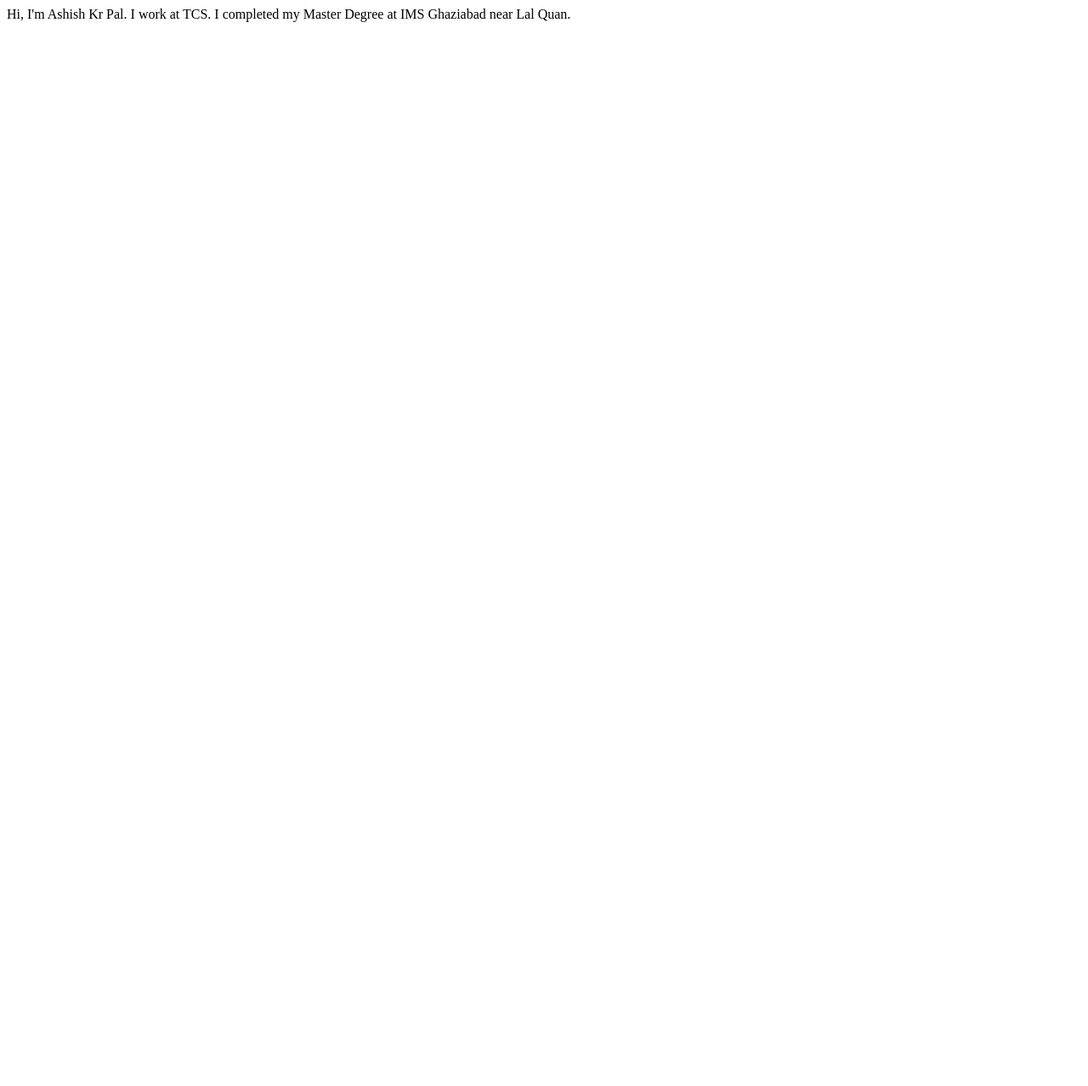
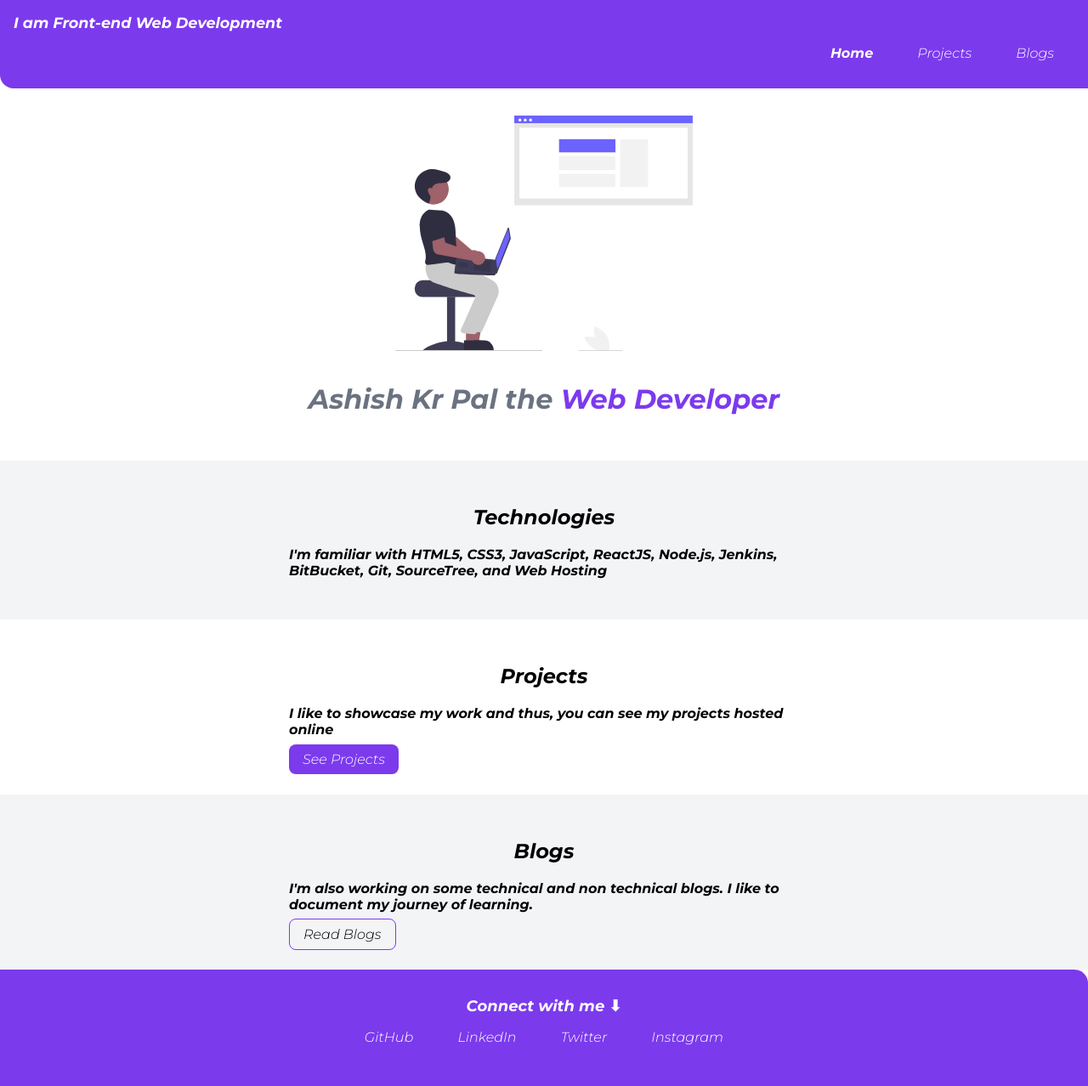
Before and after one commit to palkrashish/Ashish-Kr-Pal---site, a plain HTML site: page index.html in a window 1280 px wide. Shown: the whole page at 85% size. Before the commit the page ends 800 px from the top, so only its background shows below. Drawn offline with Linux system fonts and the light colour scheme.

Commit message:
initial commit
working on my portfolio

```diff
--- a/index.html
+++ b/index.html
@@ -1,14 +1,80 @@
 <!DOCTYPE html>
 <html lang="en">
+
 <head>
-    <meta charset="UTF-8">
-    <meta http-equiv="X-UA-Compatible" content="IE=edge">
-    <meta name="viewport" content="width=device-width, initial-scale=1.0">
-    <title>Ashish Kr Pal</title>
+  <meta charset="UTF-8">
+  <meta http-equiv="X-UA-Compatible" content="IE=edge">
+  <meta name="viewport" content="width=device-width, initial-scale=1.0">
+  <title>Home | Ashish Kr Pal</title>
+  <link rel="stylesheet" href="styles.css">
 </head>
+
 <body>
+  <nav class="navigation container">
+    <div class="nav-brand">I am Front-end Web Development</div>
+    <ul class="list non-bullet: nav-pills">
+      <li class="list-item-inline">
+        <a class="link link-active" href="/">Home</a>
+      </li>
+      <li class="list-item-inline">
+        <a class="link" href="/projects.html">Projects</a>
+      </li>
+      <li class="list-item-inline">
+        <a class="link" href="/blogs.html">Blogs</a>
+      </li>
+    </ul>
+  </nav>
 
-    Hi, I'm Ashish Kr Pal. I work at TCS. I completed my Master Degree at IMS Ghaziabad near Lal Quan.
+  <header class="hero">
+    <img class="hero-img" src="images/hero.svg" />
+    <h1 class="hero-heading">Ashish Kr Pal the <span class="heading-inverted">Web Developer</span> </h1>
+  </header>
+
+
+  <section class="section ow">
+    <div class="container container-center">
+      <h1>Technologies </h1>
+      <p> <strong>I'm familiar with HTML5, CSS3, JavaScript, ReactJS, Node.js, Jenkins, BitBucket, Git, SourceTree, and
+          Web Hosting</strong> </p>
+    </div>
+
+  </section>
+
+  <section class="section">
+    <div class="container container-center">
+      <h1> Projects </h1>
+      <p> <strong>I like to showcase my work and thus, you can see my projects hosted online</strong> </p>
+      <a class="link link-primary" href="/projects.html"> See Projects </a>
+    </div>
+
+  </section>
+
+  <section class="section ow">
+    <div class="container container-center">
+      <h1>Blogs </h1>
+      <p> <strong>I'm also working on some technical and non technical blogs. I like to document my journey of
+          learning.</strong> </p>
+      <a class="link link-secondary" href="/blogs.html"> Read Blogs </a>
+    </div>
+
+  </section>
+
+  <footer class="footer">
+    <div class="footer-header">Connect with me ⬇ </div>
+    <ul class="social-link non-bullet">
+      <li class="list-item-inline"> <a class="link " href="https://github.com/palkrashish" target="_blank">GitHub </a>
+      </li>
+      <li class="list-item-inline"><a class="link " href="https://www.linkedin.com/in/palkrashish/"
+          target="_blank">LinkedIn</a></li>
+      <li class="list-item-inline"><a class="link " href="https://twitter.com/palkrashish" target="_blank">Twitter</a>
+      </li>
+      <li class="list-item-inline"><a class="link " href="https://www.instagram.com/palkrashish"
+          target="_blank">Instagram</a></li>
+    </ul>
+
+  </footer>
+
 
 </body>
+
 </html>
--- /dev/null
+++ b/styles.css
@@ -0,0 +1,174 @@
+@import url('https://fonts.googleapis.com/css2?family=Montserrat:ital,wght@1,300;1,700&family=Open+Sans:wght@300&family=Roboto+Mono&display=swap');
+
+*/:root {
+    --primary-color: #7C3AED;
+    --off-white: #F3F4F6;
+    --dark-grey: #6B7280;
+
+}
+
+hr {
+    margin: 2rem 0rem;
+}
+
+body {
+    font-family: 'Montserrat', sans-serif;
+    margin: 0px;
+}
+
+/* space */
+
+.margin-md {
+    margin: 2rem;
+}
+
+/** container **/
+
+.container {
+    padding: 0rem 1rem;
+}
+
+.container-center {
+    max-width: 600px;
+    margin: auto;
+
+}
+
+/* links */
+
+.link {
+    box-sizing: border-box;
+    text-decoration: none;
+    padding: 0.5rem 1rem;
+    margin-top: 1rem;
+    margin-bottom: 1rem;
+}
+
+.link-primary {
+
+    /* background-color: var(--primary-color); */
+    background-color: #7C3AED;
+    border-radius: 0.5rem;
+    color: white;
+
+}
+
+.link-secondary {
+
+    color: var(--primary-color);
+    /* background-color: #7C3AED;  */
+    border-radius: 0.5rem;
+    border: 1px solid #7C3AED;
+    /* color: white; */
+
+}
+
+/* list */
+.non-bullet {
+    list-style: none;
+}
+
+.list-item-inline {
+    display: inline;
+    padding: 0rem 0.5rem;
+
+
+}
+
+
+/* navigation container  */
+
+.navigation {
+    /* background-color: var(--primary-color); */
+    background-color: #7C3AED;
+    color: white;
+    padding: 1rem;
+    border-bottom-left-radius: 1rem;
+}
+
+.navigation .nav-brand {
+    font-weight: bold;
+    font-size: 1.1rem;
+
+}
+
+.navigation .nav-pills {
+    text-align: right;
+}
+
+.navigation .link {
+    color: white;
+}
+
+.navigation .link-active {
+    font-weight: bold;
+}
+
+/* header  */
+
+.hero {
+    padding: 2rem;
+    padding-top: 2rem;
+}
+
+.hero .hero-img {
+    max-width: 350px;
+    display: block;
+    margin: auto;
+}
+
+.hero .hero-heading {
+    /* color: var(--dark-grey); */
+    padding-top: 1rem;
+    color: #6B7280;
+    text-align: center;
+
+}
+
+.hero .hero-heading .heading-inverted {
+    /* color: var(--dark-grey); */
+    color: #7C3AED;
+
+}
+
+/* section */
+
+.section {
+
+    padding: 2rem;
+}
+
+.section h1 {
+    text-align: center;
+
+}
+
+.ow {
+    background-color: #F3F4F6;
+}
+
+/* footer */
+.footer {
+    /* background-color: var(--primary-color); */
+    background-color: #7C3AED;
+    ;
+    color: white;
+    padding: 2rem 1rem;
+    text-align: center;
+    border-top-right-radius: 1rem;
+
+}
+
+.footer .link {
+    color: white;
+}
+
+.footer .footer-header {
+    font-weight: bold;
+    font-size: large;
+
+}
+
+.footer ul {
+    padding-inline-start: 0px;
+}
```
Also changed, not shown: blogs.html (added, +50 -0 lines), projects.html (added, +81 -0 lines), images/hero.svg (added).
